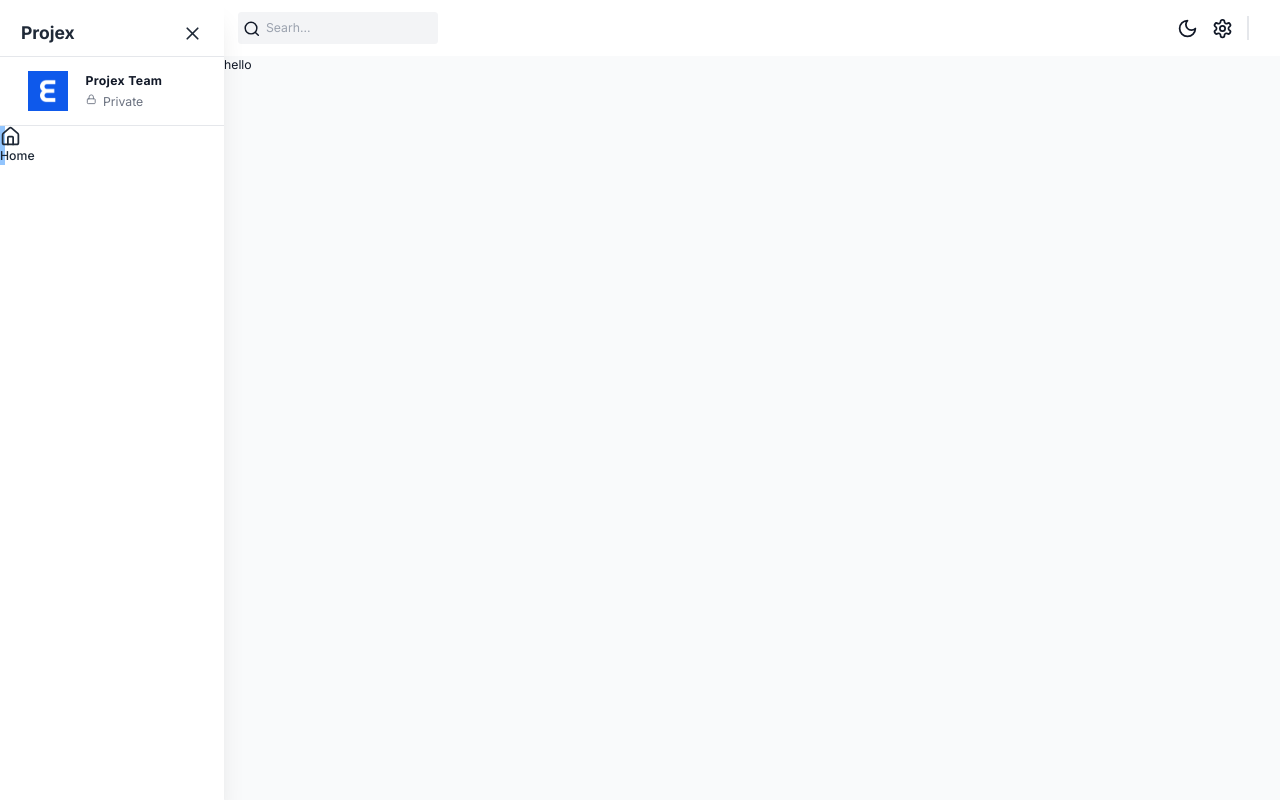
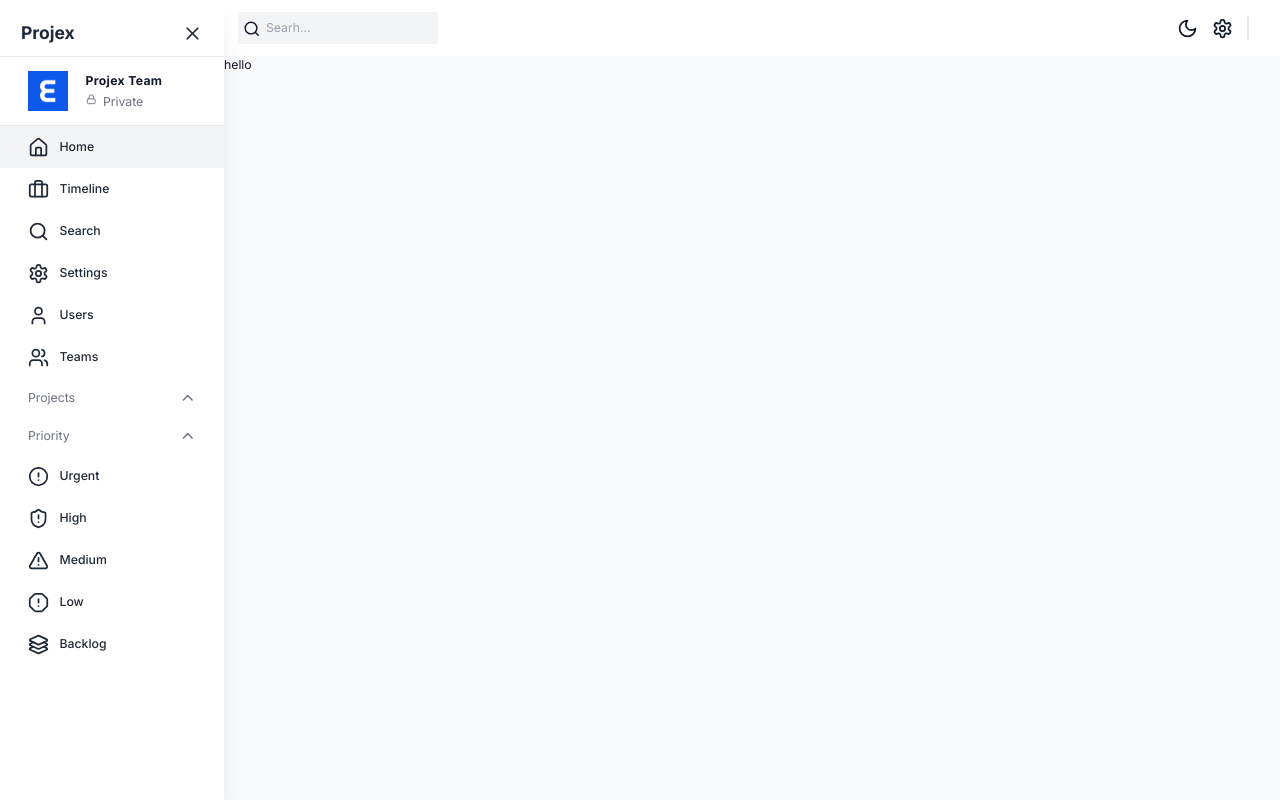
Before and after one commit to AssanRabari/Projex, a Next.js app in the folder client/: page / in a window 1280 px wide. Built offline with nearby package versions, Linux system fonts and the light colour scheme.

Commit message:
Completed side bar design and links

```diff
--- a/client/src/app/(components)/Sidebar/SideBarLink.tsx
+++ b/client/src/app/(components)/Sidebar/SideBarLink.tsx
@@ -7,38 +7,25 @@
   href: string;
   icon: LucideIcon;
   label: string;
-  // isCollapsed: boolean;
 }
 
-const SideBarLink = ({
-  href,
-  icon: Icon,
-  label,
-  // isCollapsed,
-}: SideBarLinkProps) => {
+const SideBarLink = ({ href, icon: Icon, label }: SideBarLinkProps) => {
   const pathname = usePathname();
   const isActive =
     pathname === href || (pathname === "/" && href === "/dashboard");
-  const screenWidth = window.innerWidth;
-  const dispatch = useAppDispatch();
-  const isSidebarCollapsed = useAppSelector(
-    (state) => state.global.isSidebarCollapsed,
-  );
-  const isDarkMode = useAppSelector((state) => state.global.isDarkMode);
 
   return (
     <Link href={href} className="w-full">
       <div
-        className={`relative flex cursor-pointer items-center gap-3 transition-colors hover:bg-gray-100 dark:bg-black dark:hover:bg-gray-700 ${isActive ? "bg-gray-100 text-white dark:bg-gray-600" : ""}`}
+        className={`relative flex cursor-pointer items-center gap-3 transition-colors hover:bg-gray-100 dark:bg-black dark:hover:bg-gray-700 ${isActive ? "bg-gray-100 text-white dark:bg-gray-600" : ""} justify-start px-8 py-3`}
       >
         {isActive && (
-          <div className="[h-100%] absolute left-0 top-0 w-[5px] bg-blue-200">
-            <Icon className="h-6 w-6 text-gray-800 dark:text-gray-100" />
-            <span className={`font-medium text-gray-800 dark:text-gray-100`}>
-              {label}
-            </span>
-          </div>
+          <div className="[h-100%] absolute left-0 top-0 w-[5px] bg-blue-200" />
         )}
+        <Icon className="h-6 w-6 text-gray-800 dark:text-gray-100" />
+        <span className={`font-medium text-gray-800 dark:text-gray-100`}>
+          {label}
+        </span>
       </div>
     </Link>
   );
--- a/client/src/app/(components)/Sidebar/index.tsx
+++ b/client/src/app/(components)/Sidebar/index.tsx
@@ -1,6 +1,22 @@
 "use client";
 
-import { Home, LockIcon, X } from "lucide-react";
+import {
+  AlertCircle,
+  AlertOctagon,
+  AlertTriangle,
+  Briefcase,
+  ChevronDown,
+  ChevronUp,
+  Home,
+  Layers3,
+  LockIcon,
+  Search,
+  Settings,
+  ShieldAlert,
+  User,
+  Users,
+  X,
+} from "lucide-react";
 import Image from "next/image";
 import React, { useState } from "react";
 import SideBarLink from "./SideBarLink";
@@ -56,7 +72,60 @@
         {/* NAVBAR LINKS */}
         <nav className="z-10 w-full">
           <SideBarLink icon={Home} label="Home" href="/" />
+          <SideBarLink icon={Briefcase} label="Timeline" href="/timeline" />
+          <SideBarLink icon={Search} label="Search" href="/search" />
+          <SideBarLink icon={Settings} label="Settings" href="/settings" />
+          <SideBarLink icon={User} label="Users" href="/user" />
+          <SideBarLink icon={Users} label="Teams" href="/teams" />
         </nav>
+        <button
+          onClick={() => setShowProjects((prev) => !prev)}
+          className="flex w-full items-center justify-between px-8 py-3 text-gray-500"
+        >
+          <span className="">Projects</span>
+          {showProjects ? (
+            <ChevronUp className="h-5 w-5" />
+          ) : (
+            <ChevronDown className="h-5 w-5" />
+          )}
+        </button>
+
+        <button
+          onClick={() => setShowPriority((prev) => !prev)}
+          className="flex w-full items-center justify-between px-8 py-3 text-gray-500"
+        >
+          <span className="">Priority</span>
+          {showPriority ? (
+            <ChevronUp className="h-5 w-5" />
+          ) : (
+            <ChevronDown className="h-5 w-5" />
+          )}
+        </button>
+        {showPriority && (
+          <>
+            <SideBarLink
+              icon={AlertCircle}
+              label="Urgent"
+              href="/priority/urgent"
+            />
+            <SideBarLink
+              icon={ShieldAlert}
+              label="High"
+              href="/priority/high"
+            />
+            <SideBarLink
+              icon={AlertTriangle}
+              label="Medium"
+              href="/priority/medium"
+            />
+            <SideBarLink icon={AlertOctagon} label="Low" href="/priority/low" />
+            <SideBarLink
+              icon={Layers3}
+              label="Backlog"
+              href="/priority/backlog"
+            />
+          </>
+        )}
       </div>
     </div>
   );
```
